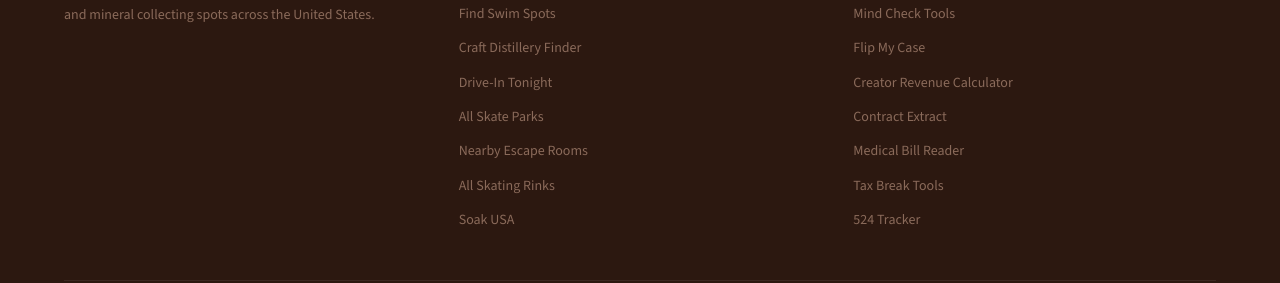
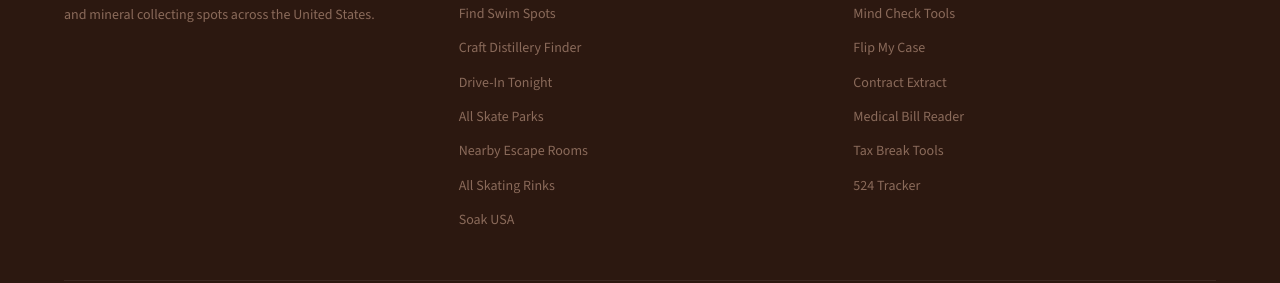
Before and after one commit to raiderj77/rockhoundingfinder, a Next.js app: page / in a window 1280 px wide. Shown: the part 1588-1871 px from the top of the page. Built offline with nearby package versions, Linux system fonts and the light colour scheme.

Commit message:
Remove Creator Revenue backlink (#13)

```diff
--- a/src/app/layout.tsx
+++ b/src/app/layout.tsx
@@ -1,6 +1,5 @@
 import type { Metadata } from 'next';
 import { Oswald, Source_Sans_3 } from 'next/font/google';
-import CreatorRevenueLink from '@/components/CreatorRevenueLink';
 import './globals.css';
 
 const oswald = Oswald({ subsets: ['latin'], variable: '--font-display', display: 'swap', weight: ['400','500','600','700'] });
@@ -22,7 +21,7 @@ export const metadata: Metadata = {
 
 const toolSites = [
   { name: 'Fiber Tools', href: 'https://fibertools.app' }, { name: 'Mind Check Tools', href: 'https://mindchecktools.com' },
-  { name: 'Flip My Case', href: 'https://flipmycase.com' }, { name: 'Creator Revenue Calculator', href: 'https://creatorrevenuecalculator.com' },
+  { name: 'Flip My Case', href: 'https://flipmycase.com' },
   { name: 'Contract Extract', href: 'https://contractextract.com' }, { name: 'Medical Bill Reader', href: 'https://medicalbillreader.com' },
   { name: 'Tax Break Tools', href: 'https://taxbreaktools.com' }, { name: '524 Tracker', href: 'https://524tracker.com' },
 ];
@@ -76,11 +75,7 @@ export default function RootLayout({ children }: { children: React.ReactNode })
                 <ul style={{ listStyle: 'none' }}>
                   {toolSites.map((s) => (
                     <li key={s.href} style={{ marginBottom: '0.4rem' }}>
-                      {s.href === 'https://creatorrevenuecalculator.com' ? (
-                        <CreatorRevenueLink style={{ color: '#8a6a5a', fontSize: '0.875rem', textDecoration: 'none' }}>{s.name}</CreatorRevenueLink>
-                      ) : (
-                        <a href={s.href} target="_blank" rel="noopener noreferrer" style={{ color: '#8a6a5a', fontSize: '0.875rem', textDecoration: 'none' }}>{s.name}</a>
-                      )}
+                      <a href={s.href} target="_blank" rel="noopener noreferrer" style={{ color: '#8a6a5a', fontSize: '0.875rem', textDecoration: 'none' }}>{s.name}</a>
                     </li>
                   ))}
                 </ul>
--- a/src/components/CreatorRevenueLink.tsx
+++ /dev/null
@@ -1,24 +0,0 @@
-'use client';
-
-import { usePathname } from 'next/navigation';
-import type { CSSProperties, ReactNode } from 'react';
-
-type CreatorRevenueLinkProps = {
-  children: ReactNode;
-  className?: string;
-  style?: CSSProperties;
-};
-
-export function creatorRevenueLinkRel(pathname: string): string {
-  return pathname === '/' ? 'noopener noreferrer' : 'nofollow noopener noreferrer';
-}
-
-export default function CreatorRevenueLink({ children, className, style }: CreatorRevenueLinkProps) {
-  const pathname = usePathname();
-
-  return (
-    <a href="https://creatorrevenuecalculator.com" target="_blank" rel={creatorRevenueLinkRel(pathname)} className={className} style={style}>
-      {children}
-    </a>
-  );
-}
```
Also changed, not shown: 1 other file (tests, documents, lock files or other folders).
